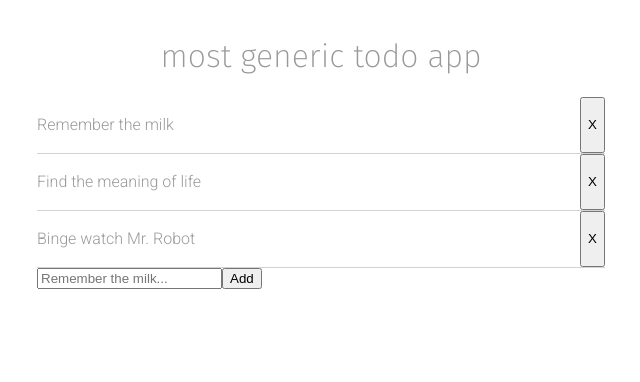
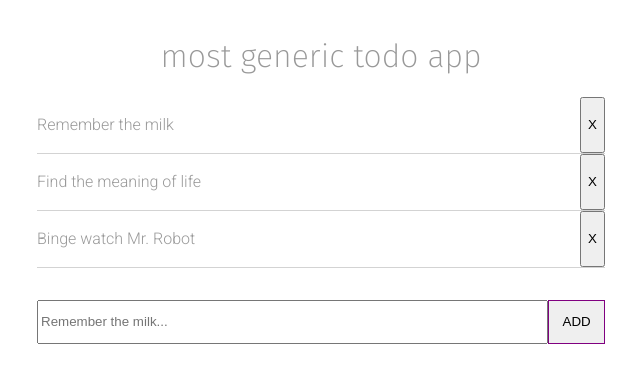
Before and after one commit to hkoskinen/mandatory-todo-app, a React (Create React App) app: page / in a window 1280 px wide. Shown: the top 382 px of the page, without its empty margins (319-959 px from the left). Built offline with nearby package versions, Linux system fonts and the light colour scheme.

Commit message:
Add styles to AddItem component

```diff
--- /dev/null
+++ b/src/components/AddTodoItem.css
@@ -0,0 +1,18 @@
+.AddTodoItem {
+  margin-top: 2em;
+}
+
+.AddTodoItem__wrapper {
+  display: flex;
+  justify-content: space-between;
+}
+
+.AddTodoItem input {
+  flex-grow: 2;
+}
+
+.AddTodoItem button {
+  border: 1px solid purple;
+  padding: 1em;
+  text-transform: uppercase;
+}
--- a/src/components/AddTodoItem.js
+++ b/src/components/AddTodoItem.js
@@ -1,38 +1,36 @@
 import React from 'react';
+import './AddTodoItem.css';
 
 class AddTodoItem extends React.Component {
 
   state = {
-    val: ''
+    value: ''
   }
 
-  onSubmit = (e) => {
-    e.preventDefault();
-    this.props.onAddItem(this.state.val);
-    this.setState({val: ''});
+  onSubmit = event => {
+    event.preventDefault();
+    this.props.onAddItem(this.state.value);
+    this.setState({value: ''});
   }
 
-  onChange = (e) => {
-    this.setState({val: e.target.value});
+  onChange = event => {
+    this.setState({value: event.target.value});
   }
 
   render() {
-
     return (
-      <div>
+      <div className="AddTodoItem">
         <form onSubmit={this.onSubmit}>
-          <div>
+          <div className="AddTodoItem__wrapper">
             <input type="text"
-              value={this.state.val}
+              value={this.state.value}
               onChange={this.onChange}
               placeholder="Remember the milk..." />
-            <button type="submit" >Add</button>
+            <button type="submit" className="btn">Add</button>
           </div>
         </form>
       </div>
-
     );
-
   }
 }
 
```
